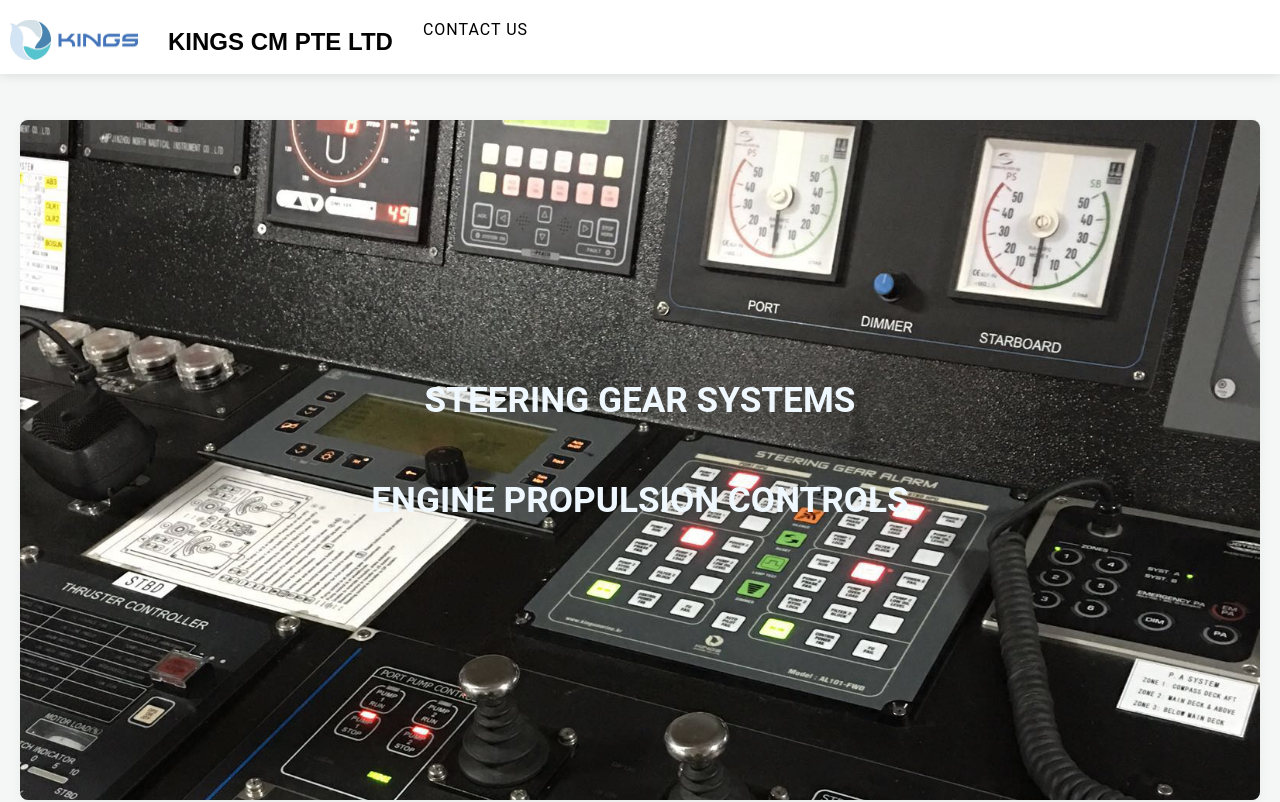
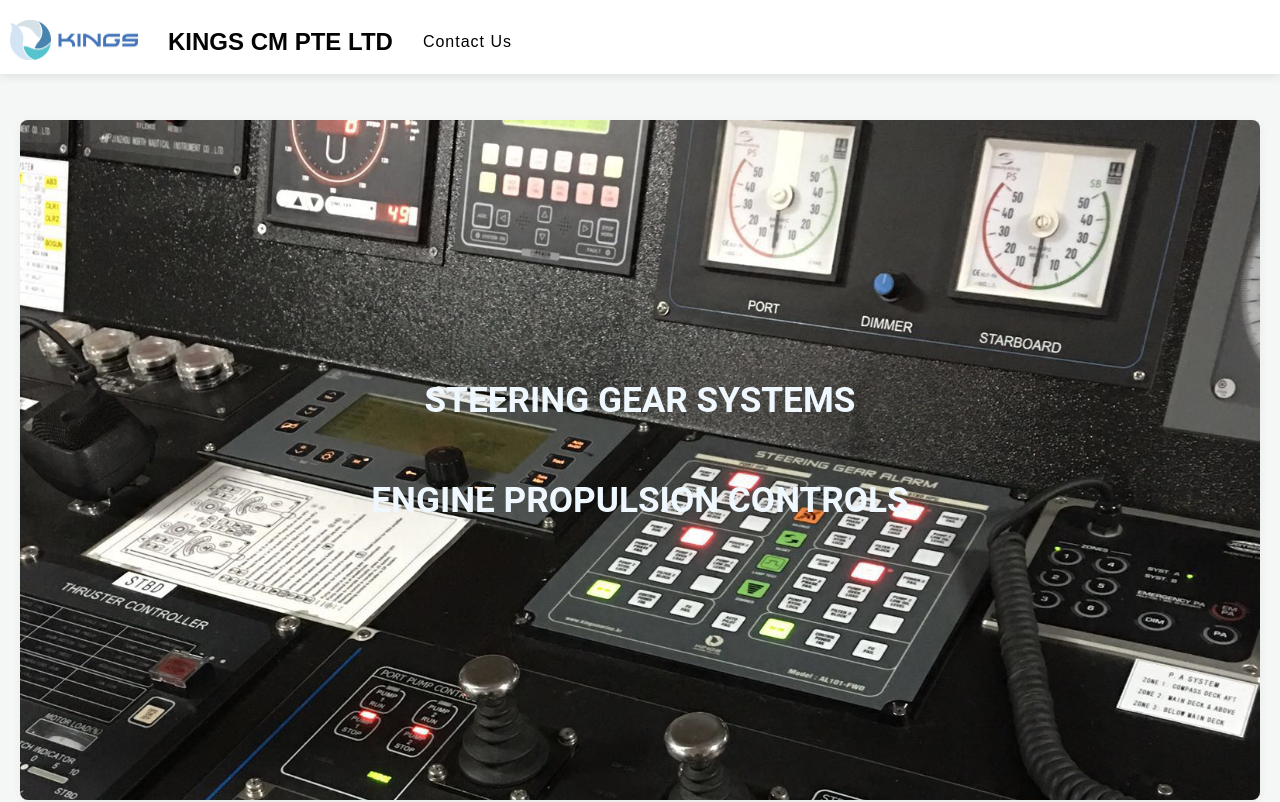
Before and after one commit to gforgittinggud/kings-app, a React (Create React App) app: page / in a window 1280 px wide. Shown: the top 802 px of the page. Built offline with nearby package versions, Linux system fonts and the light colour scheme; a web font is replaced by a local one.

Commit message:
edit nav bar
Add contact link to page

```diff
--- a/src/App.css
+++ b/src/App.css
@@ -1,6 +1,6 @@
 html {
   scroll-behavior: smooth;
-  scroll-padding-top: 100px; /* Adjust this to the height of your fixed navbar */
+  scroll-padding-top: 90px; /* Adjust this to the height of your fixed navbar */
 }
 
 * {
@@ -79,7 +79,6 @@ body {
   color: rgb(0, 0, 0);
   text-decoration: none;
   /* font-weight: bold; */
-  text-transform: uppercase;
   letter-spacing: 1px;
   font-size: 1rem;
   transition: color 0.3s ease;
@@ -143,6 +142,10 @@ nav li {
   flex-direction: row;
 }
 
+#header-contact-us {
+  padding-top: 12.5px;
+}
+
 .section {
   background-color: white;
   padding: 60px 30px;
--- a/src/App.js
+++ b/src/App.js
@@ -13,7 +13,7 @@ function App() {
         <nav>
           <ul>
             <li>
-              <a href="#/">
+              <a href="#section1">
                 <img
                   src={require("./assets/KINGS-LOGO-TRANSPARENT.jpg")}
                   width="128px"
@@ -23,9 +23,13 @@ function App() {
               </a>
             </li>
             <h2 className="text-header">KINGS CM PTE LTD</h2>
-            <li>
-              <a href="#contact-us">Contact Us</a>
-            </li>
+            <a
+              id="header-contact-us"
+              className="text-header"
+              href="#contact-us"
+            >
+              Contact Us
+            </a>
           </ul>
         </nav>
       </header>
```
